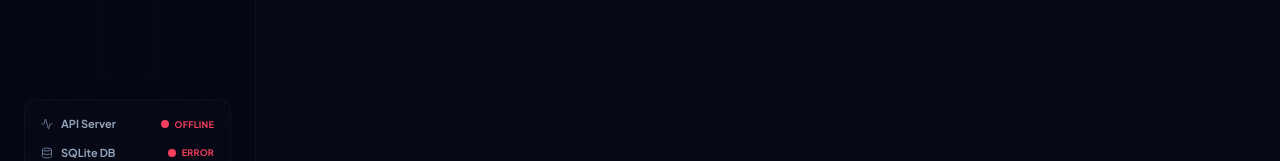
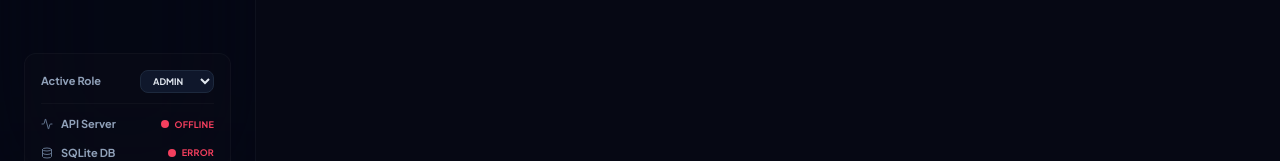
Before and after one commit to sahmedhusain/omni-knowledge, a React (Vite) app in the folder frontend/: page / in a window 1280 px wide. Shown: the part 598-759 px from the top of the page. Built offline with nearby package versions, Linux system fonts and the light colour scheme; no server answers.

Commit message:
Bonus: Add auth role toggle between Reader and Admin in Layout sidebar

```diff
--- a/frontend/src/components/Layout.tsx
+++ b/frontend/src/components/Layout.tsx
@@ -13,6 +13,7 @@ export const Layout: React.FC<LayoutProps> = ({
   activePage,
   setActivePage,
 }) => {
+  const [role, setRole] = React.useState<'reader' | 'admin'>('admin');
   const { health } = useMetrics();
 
   const isHealthy = health?.status === 'healthy';
@@ -23,6 +24,13 @@ export const Layout: React.FC<LayoutProps> = ({
     { id: 'admin', label: 'Knowledge Base', icon: FileText, desc: 'Manage uploaded files' },
     { id: 'metrics', label: 'System Analytics', icon: BarChart2, desc: 'Check performance & hits' },
   ] as const;
+
+  const filteredMenuItems = menuItems.filter(item => {
+    if (role === 'reader' && (item.id === 'admin' || item.id === 'metrics')) {
+      return false;
+    }
+    return true;
+  });
 
   return (
     <div className="w-screen h-screen flex flex-row overflow-hidden text-slate-100 font-sans">
@@ -46,14 +54,14 @@ export const Layout: React.FC<LayoutProps> = ({
 
           {/* Navigation Links */}
           <nav className="flex flex-col gap-1.5">
-            {menuItems.map((item) => {
+            {filteredMenuItems.map((item) => {
               const Icon = item.icon;
               const isActive = activePage === item.id;
               return (
                 <button
                   key={item.id}
                   onClick={() => setActivePage(item.id)}
-                  className={`group flex flex-col gap-0.5 px-4 py-3 rounded-xl transition-all duration-200 text-left w-full relative ${
+                  className={`group flex flex-col gap-0.5 px-4 py-3 rounded-xl transition-all duration-200 text-left w-full relative cursor-pointer ${
                     isActive
                       ? 'bg-violet-600/10 text-white border-l-2 border-violet-500'
                       : 'text-slate-400 hover:text-slate-100 hover:bg-white/[0.02]'
@@ -79,8 +87,27 @@ export const Layout: React.FC<LayoutProps> = ({
           </nav>
         </div>
 
-        {/* Live Backend indicators */}
+        {/* Live Backend indicators & Roles */}
         <div className="p-4 rounded-xl bg-white/[0.01] border border-white/[0.03] flex flex-col gap-3">
+          {/* Active Role configuration */}
+          <div className="flex items-center justify-between text-[11px] font-bold text-slate-400 pb-2.5 border-b border-white/[0.03]">
+            <span>Active Role</span>
+            <select
+              value={role}
+              onChange={(e) => {
+                const newRole = e.target.value as 'reader' | 'admin';
+                setRole(newRole);
+                if (newRole === 'reader') {
+                  setActivePage('search');
+                }
+              }}
+              className="bg-slate-900 border border-slate-800 text-slate-200 rounded-lg text-[9px] font-extrabold uppercase px-2 py-1 outline-none cursor-pointer"
+            >
+              <option value="admin">Admin</option>
+              <option value="reader">Reader</option>
+            </select>
+          </div>
+
           {/* API indicator */}
           <div className="flex items-center justify-between text-[11px] font-bold text-slate-400">
             <span className="flex items-center gap-2">
```
